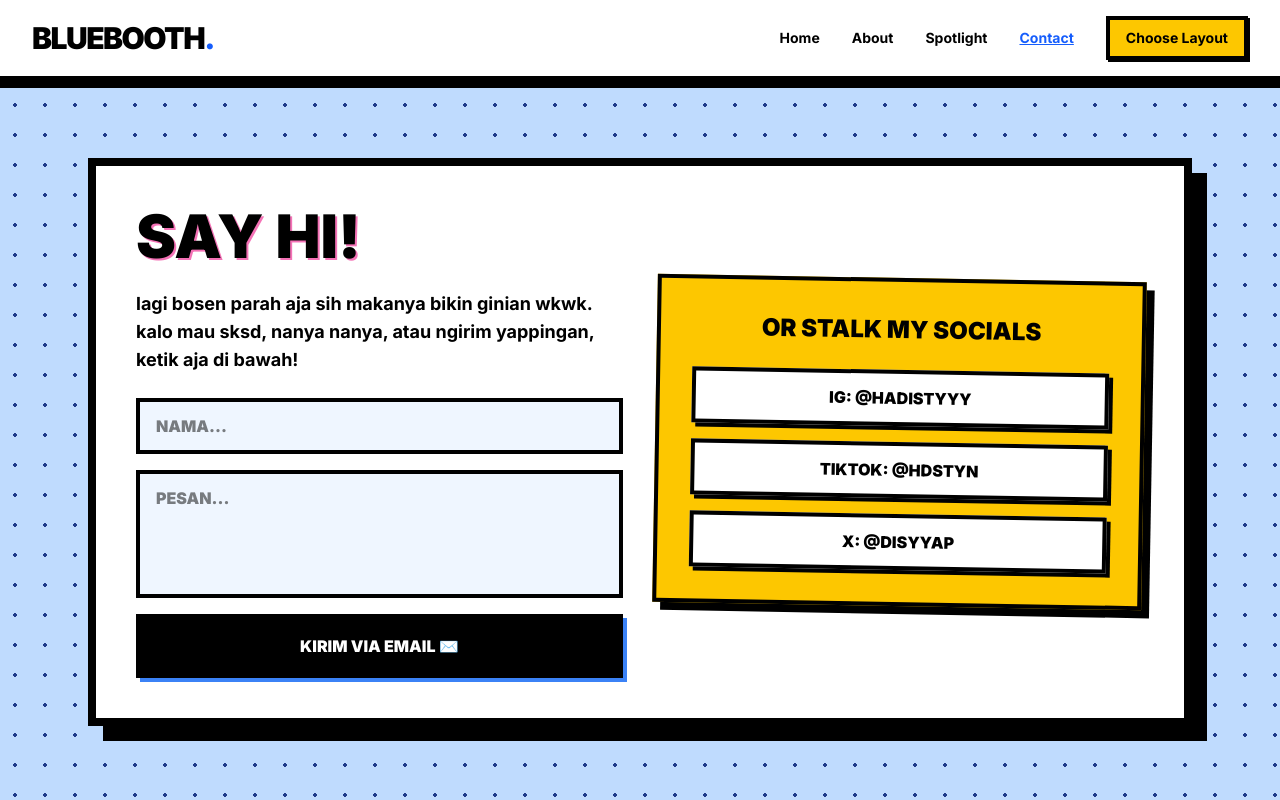
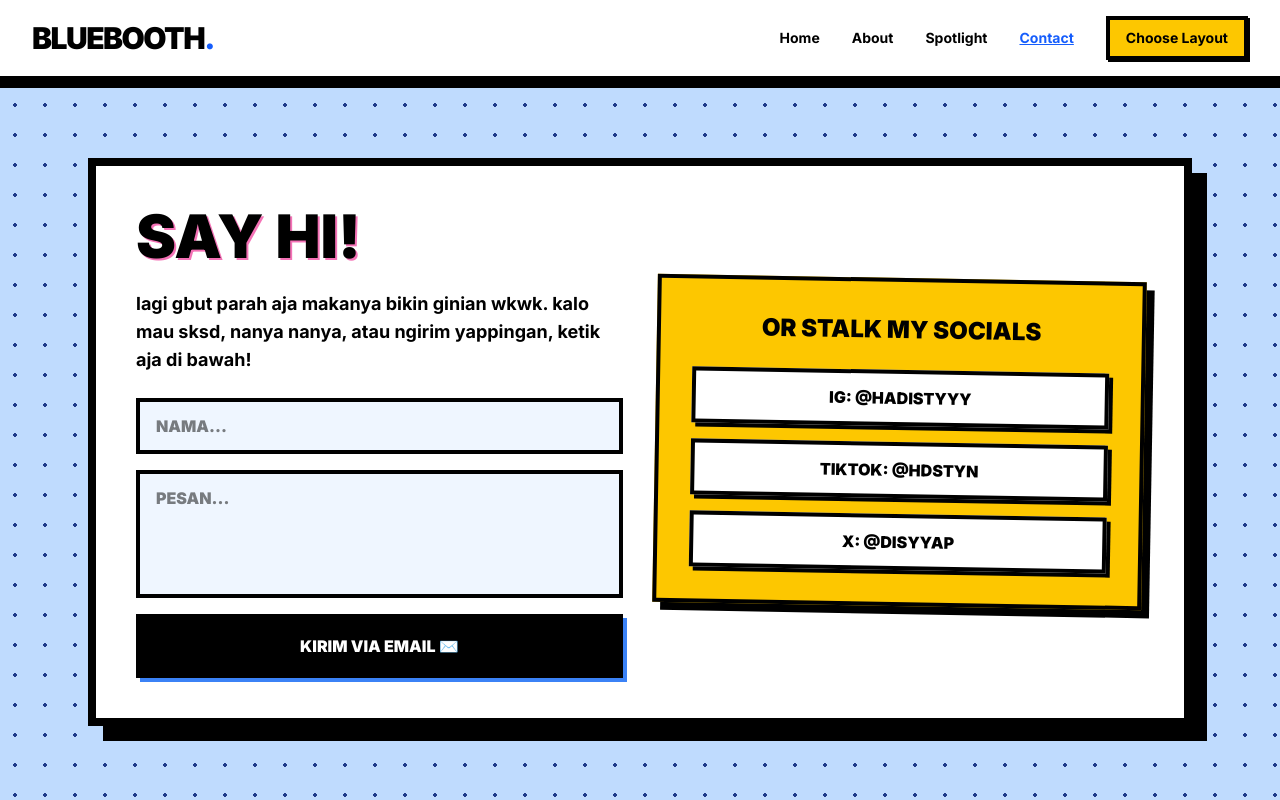
Before and after one commit to dstyq/dis-photobooth, a Next.js app: page / in a window 1280 px wide. Both pictures are taken after a click on the button "Contact". Built offline with nearby package versions, Linux system fonts and the light colour scheme.

Commit message:
update photobooth

```diff
--- a/app/page.tsx
+++ b/app/page.tsx
@@ -396,7 +396,7 @@ export default function Photobooth() {
           <div className="flex flex-col lg:flex-row items-center justify-between gap-8 w-full animate-fade-in-up bg-white p-6 sm:p-10 border-4 sm:border-8 border-black shadow-[8px_8px_0px_#000] sm:shadow-[15px_15px_0px_#000]">
             <div className="w-full lg:w-1/2 flex flex-col gap-6">
               <h2 className="text-4xl sm:text-6xl font-black uppercase drop-shadow-[2px_2px_0px_#f472b6]">Say Hi!</h2>
-              <p className="text-sm sm:text-lg font-bold">lagi bosen parah aja sih makanya bikin ginian wkwk. kalo mau sksd, nanya nanya, atau ngirim yappingan, ketik aja di bawah!</p>
+              <p className="text-sm sm:text-lg font-bold">lagi gbut parah aja makanya bikin ginian wkwk. kalo mau sksd, nanya nanya, atau ngirim yappingan, ketik aja di bawah!</p>
 
               <div className="flex flex-col gap-4">
                 <input
```
